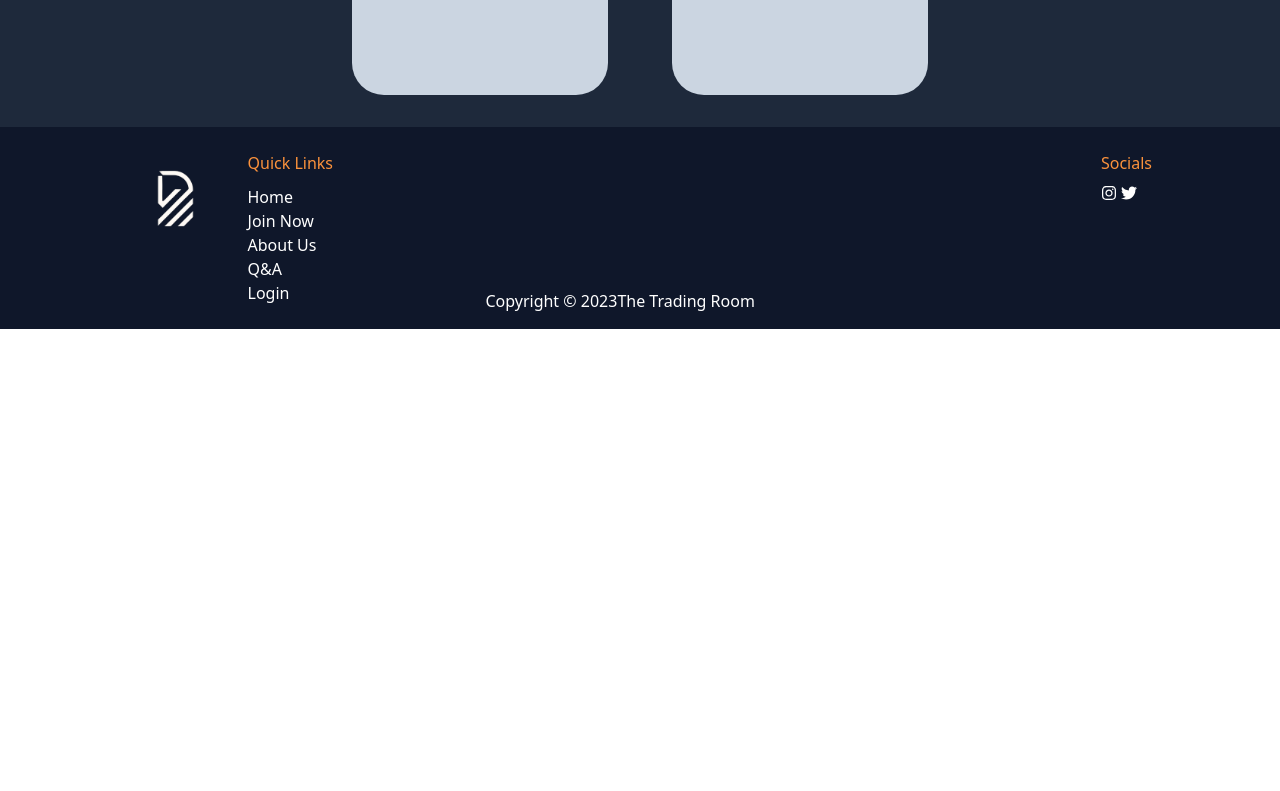
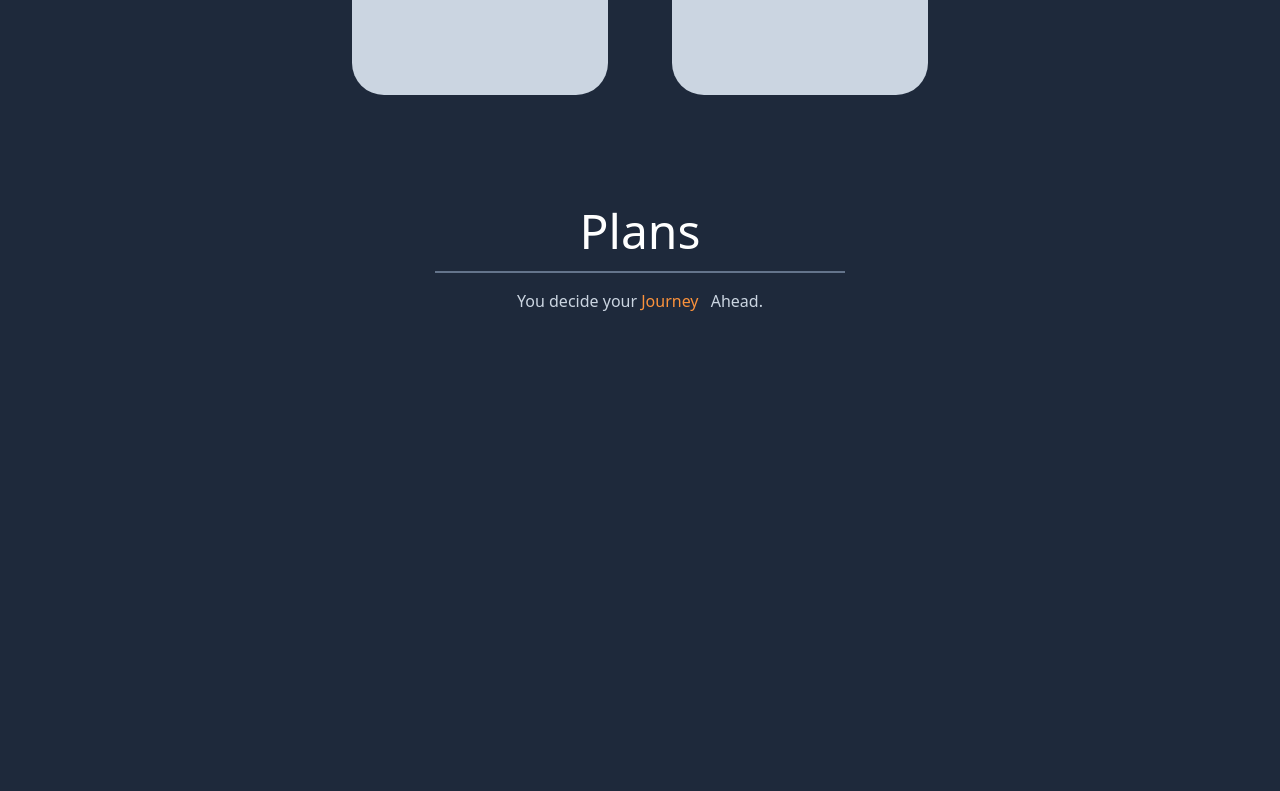
Before and after one commit to fsmutimeer/education-trading, a Next.js app: page / in a window 1280 px wide. Shown: the part 5549-6340 px from the top of the page. Before the commit the page ends 5878 px from the top, so only its background shows below. Built offline with nearby package versions, Linux system fonts and the light colour scheme.

Commit message:
plans setting

```diff
--- a/components/Hero.tsx
+++ b/components/Hero.tsx
@@ -255,6 +255,25 @@ const Hero = () => {
           </div>
         </div>
       </div>
+        {/* Page 8  */}
+        <div className="flex-col bg-slate-800 h-screen w-screen flex-wrap">
+        <div className=" container mx-auto w-[80%]  flex-col  ">
+          {/* Title */}
+          <div className="pt-[4rem] mx-auto text-center w-[40%] ">
+            <h2 className="text-white text-5xl pt-4">
+            Plans
+            </h2>
+            <div className="flex justify-center items-center]">
+              <div className="bg-slate-500 h-[1.5px] w-[27em] my-4 "></div>
+            </div>
+            <p className='text-slate-300'>You decide your  <span className="text-orange-400 mr-2">Journey</span> Ahead.</p>
+          </div>
+          {/* Cards */}
+          <div className=" flex gap-16 flex-wrap w-[80%] pt-8 mx-auto justify-center items-center">
+
+          </div>
+        </div>
+      </div>
       {/*  End tage of main container */}
     </div>
   );
```
